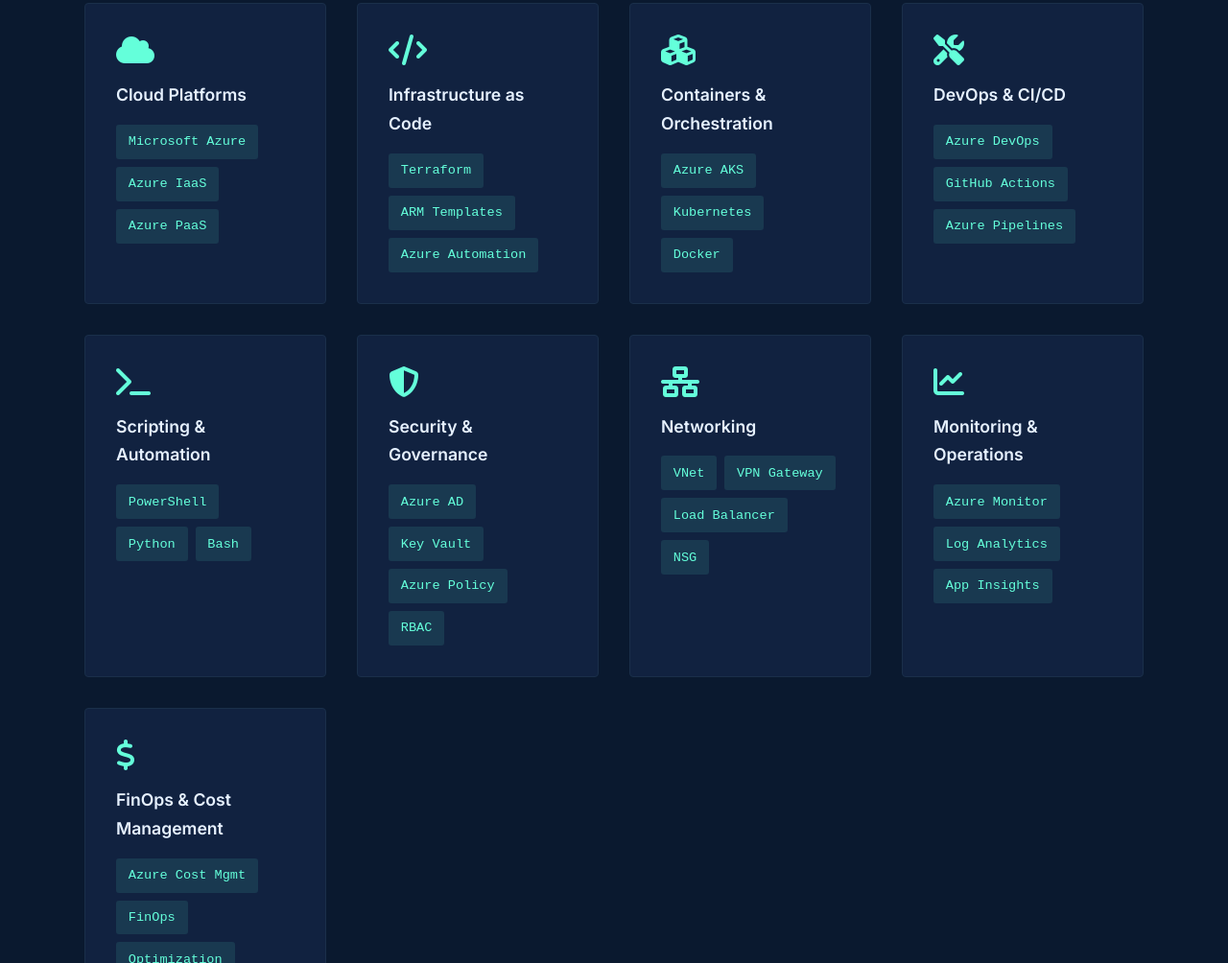
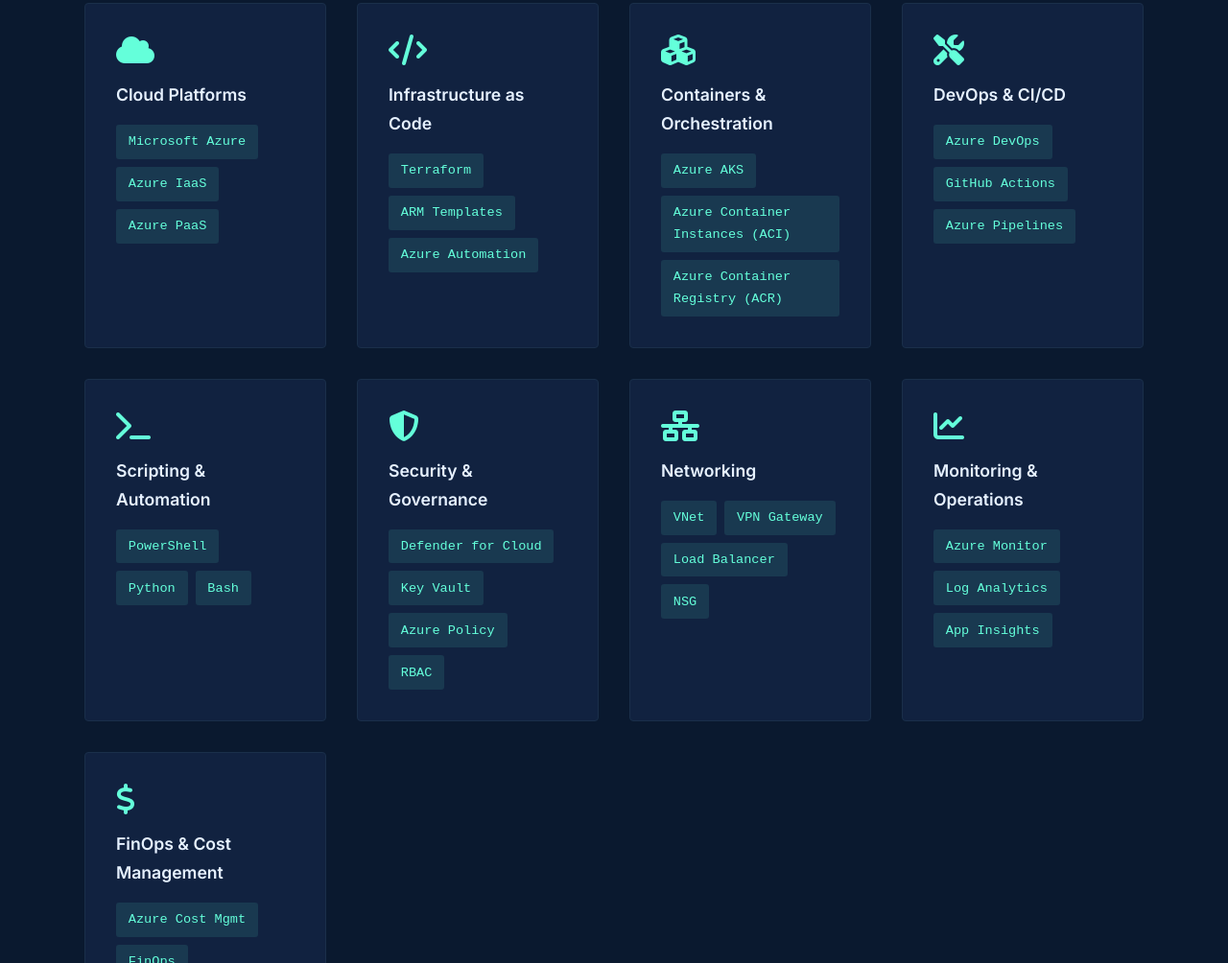
Before and after one commit to kumammanish/kumam.github.io, a plain HTML site: page index.html in a window 1280 px wide. Shown: the part 3888-4892 px from the top of the page at 96% size. Drawn offline with Linux system fonts and the light colour scheme.

Commit message:
updated portfolio

```diff
--- a/index.html
+++ b/index.html
@@ -954,8 +954,8 @@
                 <div class="skill-name">Containers & Orchestration</div>
                 <div class="skill-items">
                     <span class="skill-tag">Azure AKS</span>
-                    <span class="skill-tag">Kubernetes</span>
-                    <span class="skill-tag">Docker</span>
+                    <span class="skill-tag">Azure Container Instances (ACI)</span>
+                    <span class="skill-tag">Azure Container Registry (ACR)</span>
                 </div>
             </div>
             <div class="skill-card">
@@ -980,7 +980,7 @@
                 <i class="fas fa-shield-alt skill-icon"></i>
                 <div class="skill-name">Security & Governance</div>
                 <div class="skill-items">
-                    <span class="skill-tag">Azure AD</span>
+                    <span class="skill-tag">Defender for Cloud</span>
                     <span class="skill-tag">Key Vault</span>
                     <span class="skill-tag">Azure Policy</span>
                     <span class="skill-tag">RBAC</span>
```
